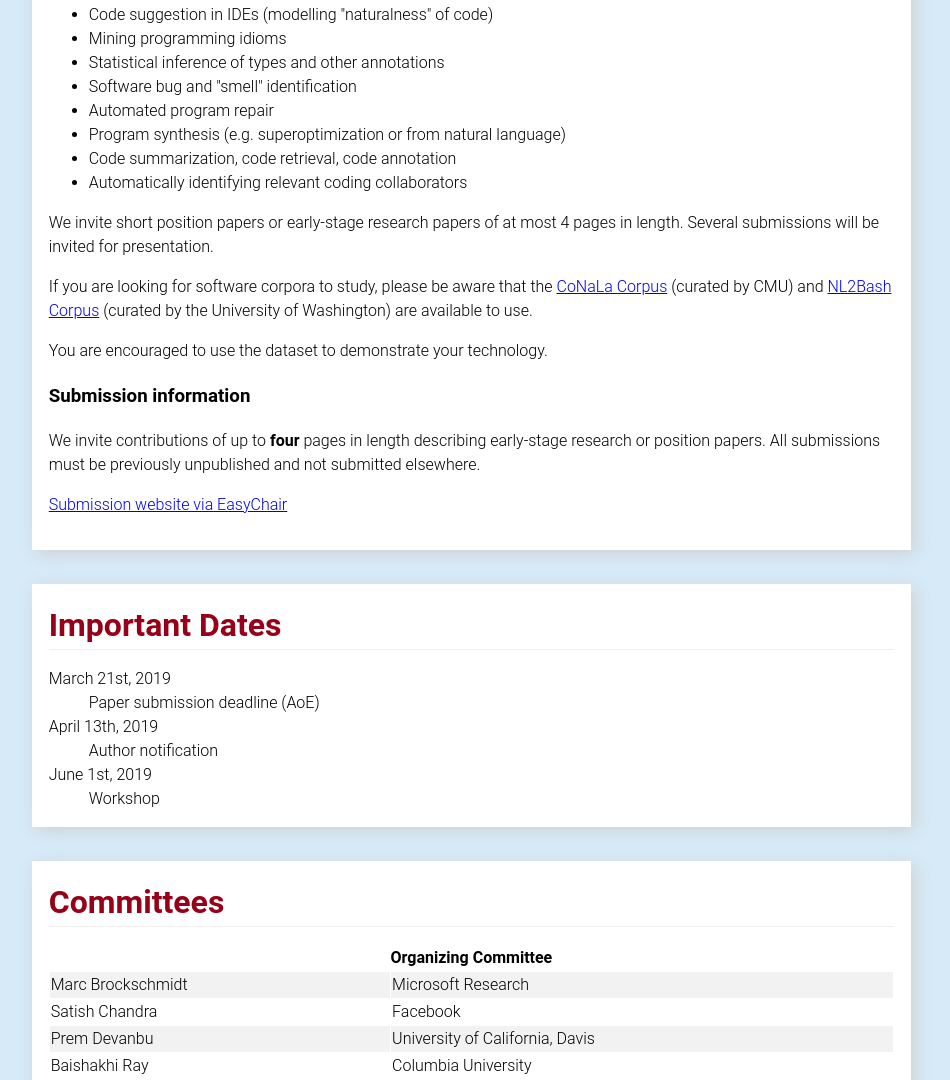
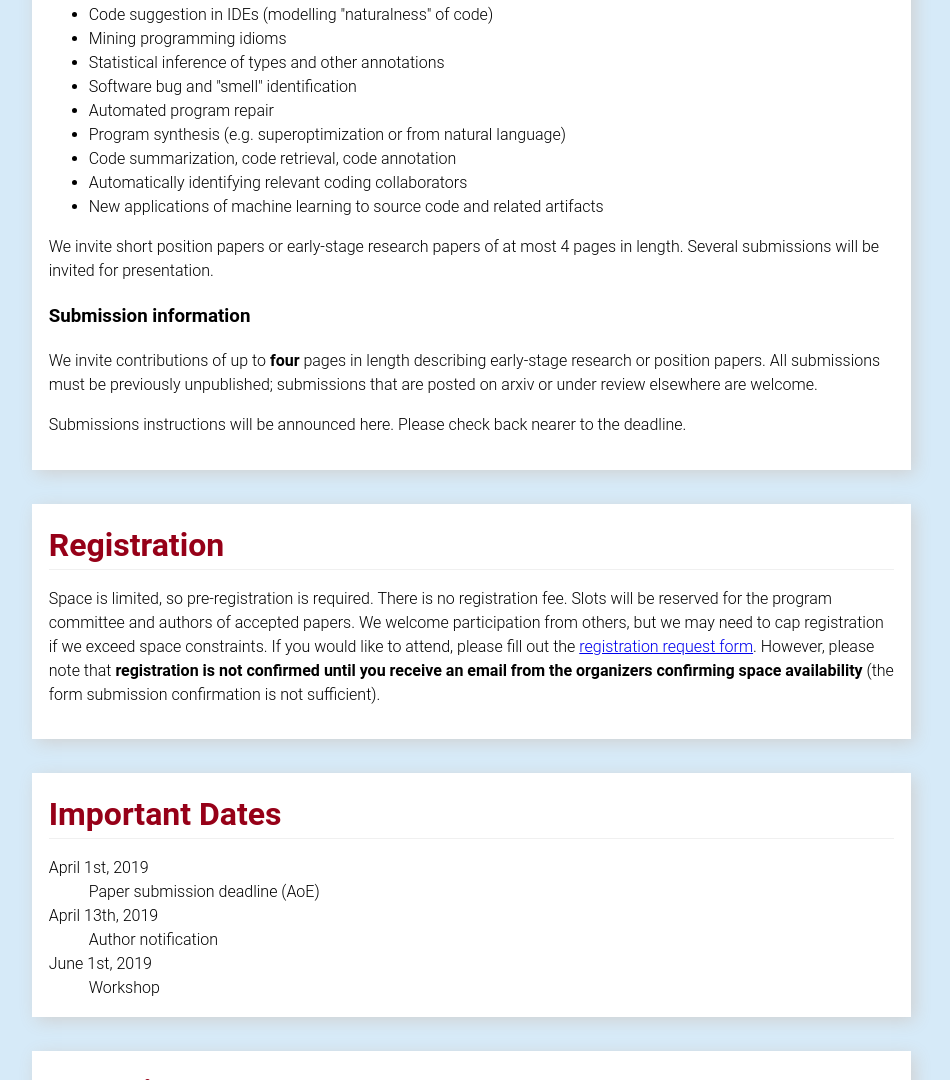
Before and after one commit to ml4se/ml4se.github.io, a plain HTML site: page index.html in a window 1280 px wide. Shown: the part 885-1965 px from the top of the page, without its empty margins (237-1187 px from the left). Drawn offline with Linux system fonts and the light colour scheme.

Commit message:
- Adds registration information - Changes submission deadline to April 1 - Says we're ok with concurrent submissions

```diff
--- a/index.html
+++ b/index.html
@@ -159,7 +159,6 @@
 
       <section class="content-block" id="call_for_papers">
         <h2>Call for papers</h2>
-          <!--<p>Download and print our <a href="https://nl4se2018.github.io/NL4SE18-Flyer.pdf">call for papers!</a></p>-->
           <p>
             This interdisciplinary workshop will explore issues related to the
             application of Machine Learning techniques to Software Engineering
@@ -174,34 +173,41 @@
             <li>Program synthesis (e.g. superoptimization or from natural language)</li>
             <li>Code summarization, code retrieval, code annotation</li>
             <li>Automatically identifying relevant coding collaborators</li>
+            <li>New applications of machine learning to source code and related artifacts</li>
           </ul>
           <p>
             We invite short position papers or early-stage research papers of at most 4 pages
             in length.  Several submissions will be invited for presentation.
           </p>
-          <p>
-            If you are looking for software corpora to study, please be aware that the
-            <a href="https://conala-corpus.github.io/" target="_blank">CoNaLa Corpus</a>
-            (curated by CMU) and
-            <a href="https://github.com/TellinaTool/nl2bash" target="_blank">NL2Bash Corpus</a>
-            (curated by the University of Washington) are available to use.
-          </p>
-          <p>You are encouraged to use the dataset to demonstrate your technology.</p>
 
         <h3>Submission information</h3>
           <p>
             We invite contributions of up to <b>four</b> pages in length describing early-stage
-            research or position papers.  All submissions must be previously unpublished and not
-            submitted elsewhere.
+            research or position papers.
+
+	    All submissions must be previously unpublished; submissions that are posted on arxiv or under review elsewhere are welcome.
           </p>
           <p>
-            <a href="https://easychair.org/conferences/?conf=ml4se19" target="_blank">Submission website via EasyChair</a>
+	    Submissions instructions will be announced here. Please check back nearer to the deadline.
+          </p>
+      </section>
+
+      <section class="content-block" id="call_for_papers">
+        <h2>Registration</h2>
+        <p>
+	  Space is limited, so pre-registration is required.
+	  There is no registration fee.
+	  Slots will be reserved for the program committee and authors of accepted papers.
+	  We welcome participation from others, but we may need to cap registration if we exceed space constraints.
+	  If you would like to attend, please fill out
+	  the <a href="https://docs.google.com/forms/d/e/1FAIpQLSf277R-W9xUBsMSnH8oo5vvmB0g8071Wl2q-nZLQbcJ1BSjtw/viewform">registration request form</a>.
+	  However, please note that <b>registration is not confirmed until you receive an email from the organizers confirming space availability</b> (the form submission confirmation is not sufficient).
           </p>
       </section>
 
       <section class="content-block" id="important_dates">
         <h2>Important Dates</h2>
-        <dt>March 21st, 2019</dt> <dd>Paper submission deadline (AoE)</dd>
+        <dt>April 1st, 2019</dt> <dd>Paper submission deadline (AoE)</dd>
         <dt>April 13th, 2019</dt> <dd>Author notification</dd>
         <dt>June 1st, 2019</dt> <dd>Workshop</dd>
       </section>
```
